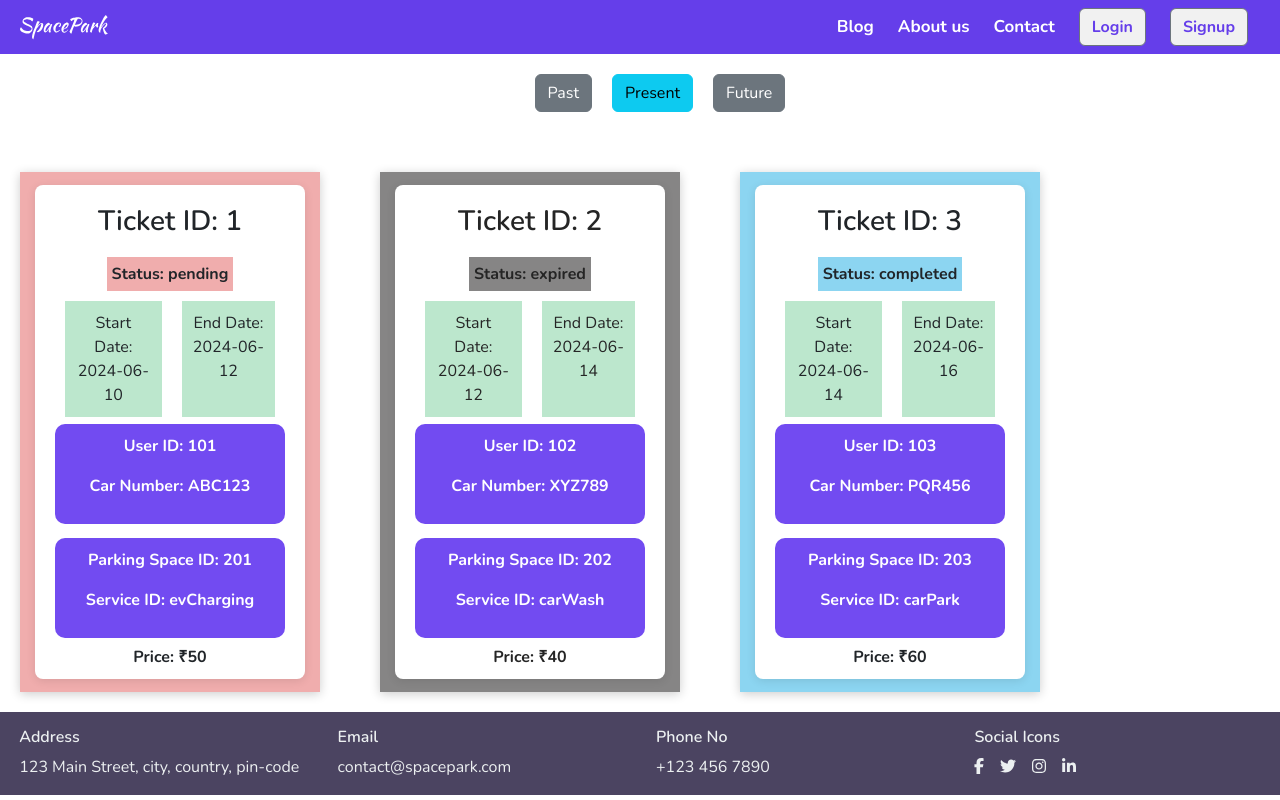
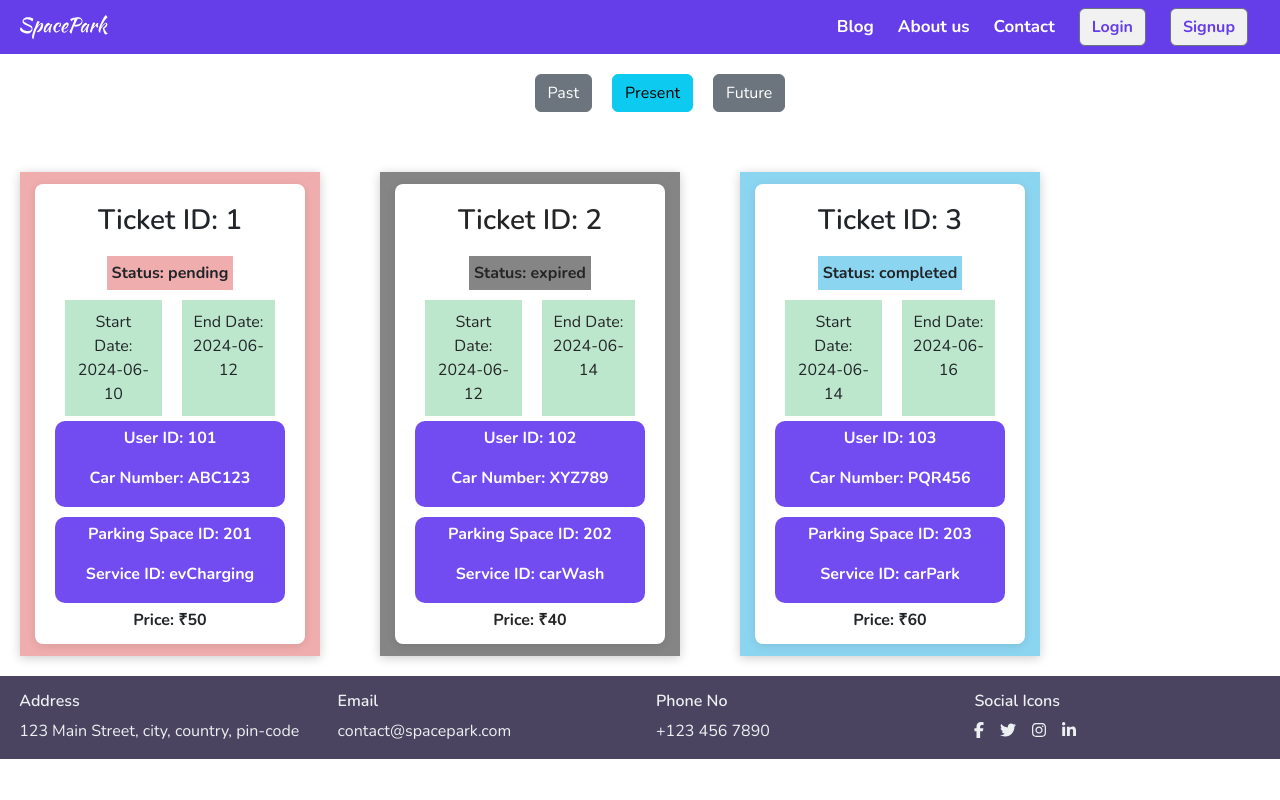
Before and after one commit to pesto-students/frontend-repo-spacepark, a React (Create React App) app: page /tickets in a window 1280 px wide. Built offline with nearby package versions, Linux system fonts and the light colour scheme; no server answers.

Commit message:
margin tkt

```diff
--- a/src/components/TicketsScreen/TicketCard.scss
+++ b/src/components/TicketsScreen/TicketCard.scss
@@ -16,8 +16,9 @@
   font-weight: bolder;
   background-color: #724bf1;
   border-radius: 10px;
-  padding: 10px;
-  margin: 7px;
+  padding: 5px;
+  padding-bottom: 1px;
+  margin: 5px;
   width: 100%;
   //   background: linear-gradient(135deg, #f3f3f3 25%, #df6717ec 75%);
 }
```
